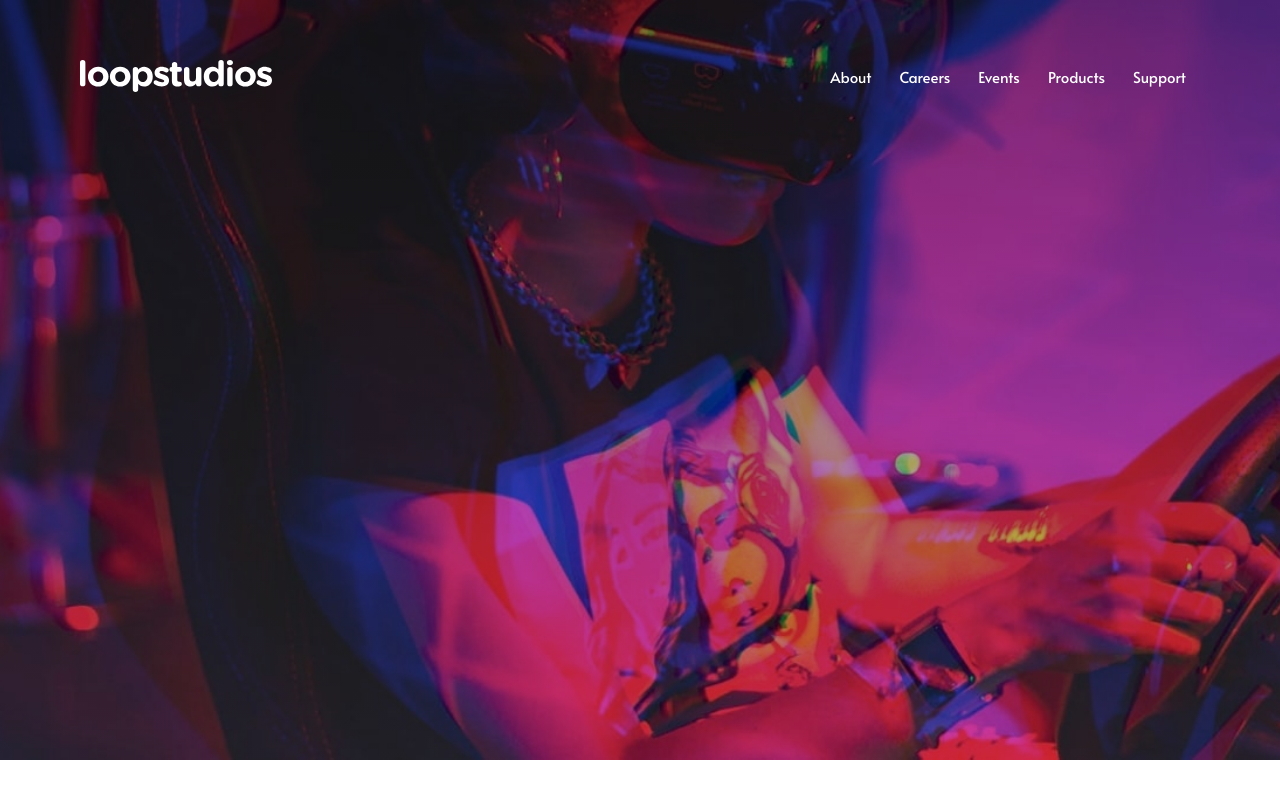
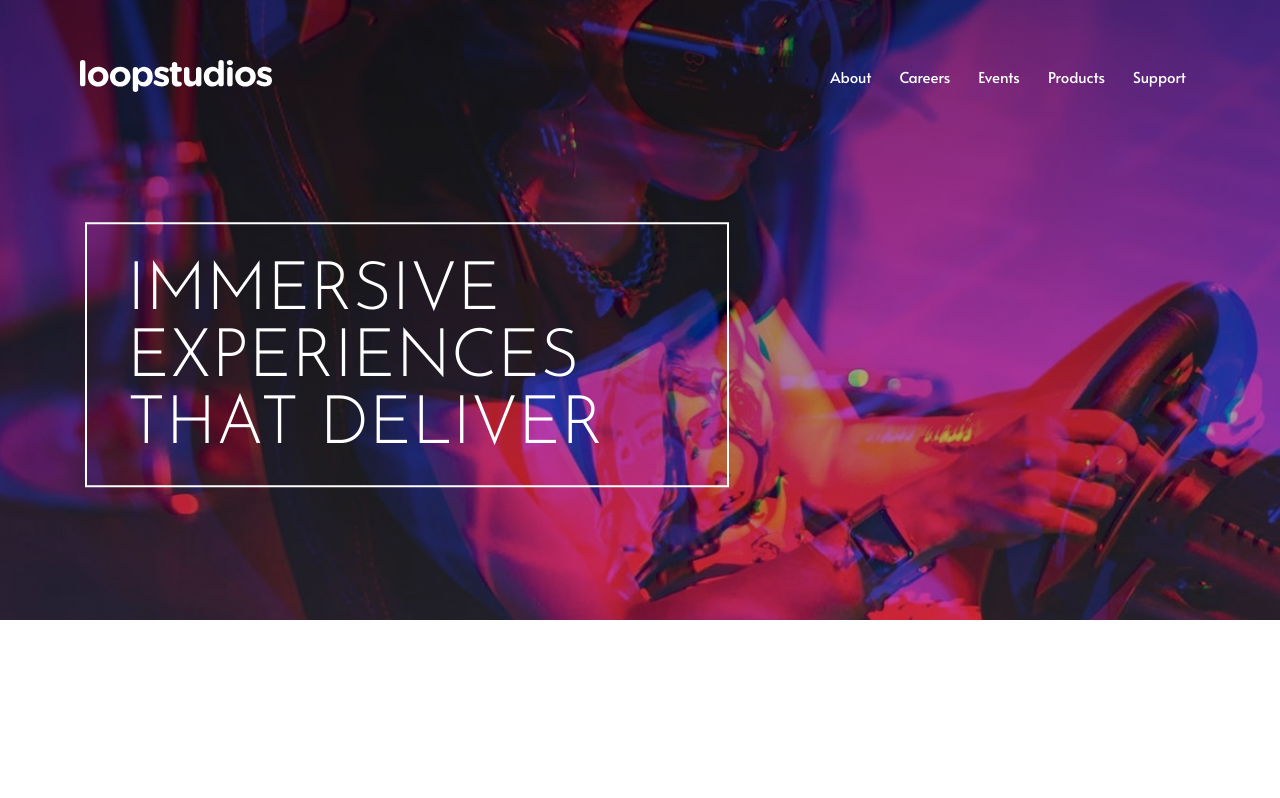
Before and after one commit to eric4477/loopstudios-landing-page, a plain HTML site: page index.html in a window 1280 px wide. Drawn offline with Linux system fonts and the light colour scheme.

Commit message:
finished header

```diff
--- a/index.html
+++ b/index.html
@@ -30,6 +30,10 @@
               <li><a href="#"> Support</a></li>
             </ul>
           </div>
+          <!--hero section-->
+          <div class="hero-heading hero-container">
+            <h1 class="text-xxl">IMMERSIVE EXPERIENCES THAT DELIVER</h1>
+          </div>
         </div>
       </nav>
     </header>
--- a/styles/style.css
+++ b/styles/style.css
@@ -5,9 +5,6 @@
   --veryDarkGray: hsl(0, 0%, 41%);
 }
 
-body {
-  font-family: "Josefin Sans", sans-serif;
-}
 * {
   margin: 0;
   padding: 0;
@@ -16,7 +13,7 @@ body {
 
 /* header */
 header {
-  height: 95vh;
+  height: 620px;
   background: linear-gradient(rgba(0, 0, 0, 0.527), rgba(0, 0, 0, 0.2)),
     url("../images/desktop/image-hero.jpg") no-repeat;
   background-size: cover;
@@ -25,6 +22,7 @@ header {
   font-weight: 400;
 }
 
+/* navbar */
 header nav {
   padding: 45px 0;
 }
@@ -34,6 +32,7 @@ header nav .container {
   display: flex;
   align-items: center;
   justify-content: space-between;
+  position: relative;
 }
 
 header nav .logo {
@@ -69,6 +68,17 @@ header nav .container ul li a:hover::before {
   background-color: var(--white);
 }
 
+/* hero */
+.hero-heading {
+  position: absolute;
+  font-family: "Josefin Sans", sans-serif;
+  left: 20px;
+  transform: translateY(105%);
+  padding: 35px 40px 25px 40px;
+  border: 2px solid var(--white);
+  width: 56%;
+}
+
 .attribution {
   font-size: 11px;
   text-align: center;
@@ -84,6 +94,12 @@ header nav .container ul li a:hover::before {
   margin: auto;
 }
 
+.text-xxl {
+  font-size: 4.2rem;
+  color: var(--white);
+  font-weight: 300;
+}
+
 a {
   text-decoration: none;
 }
```
